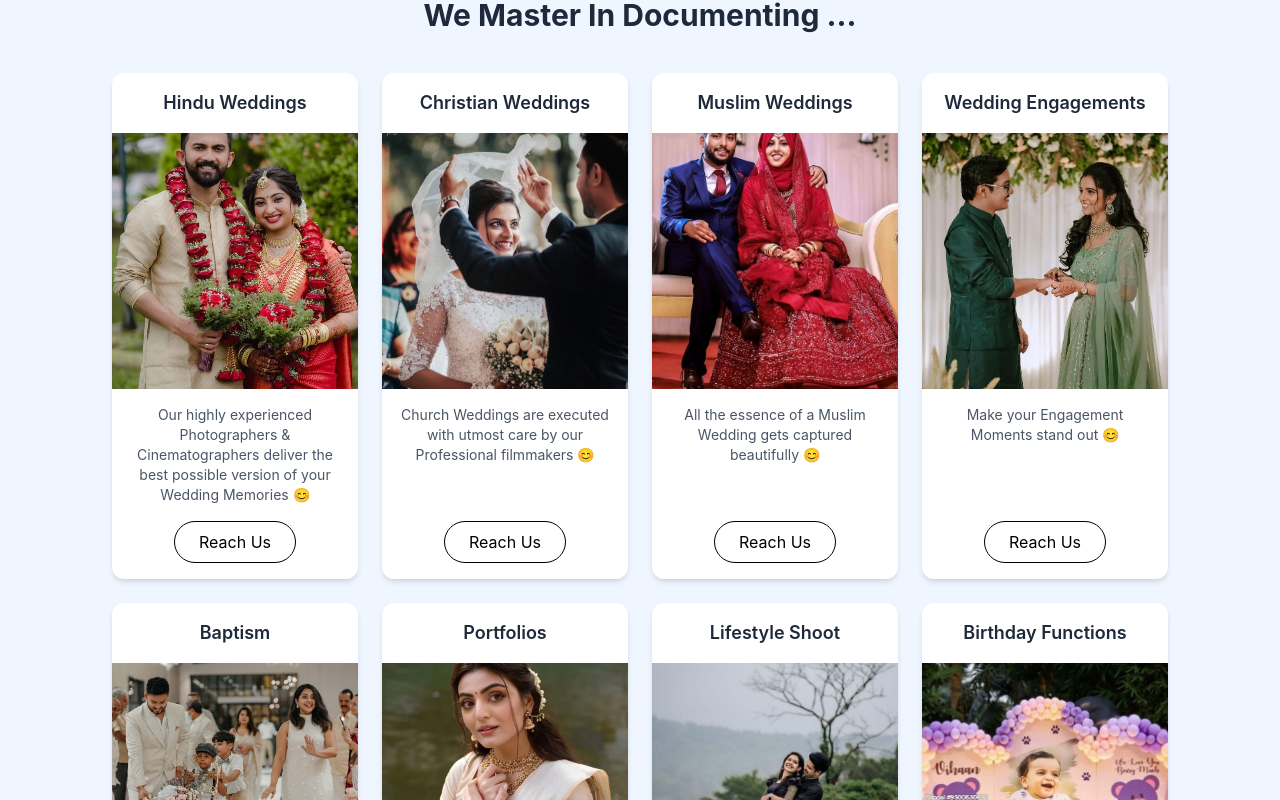
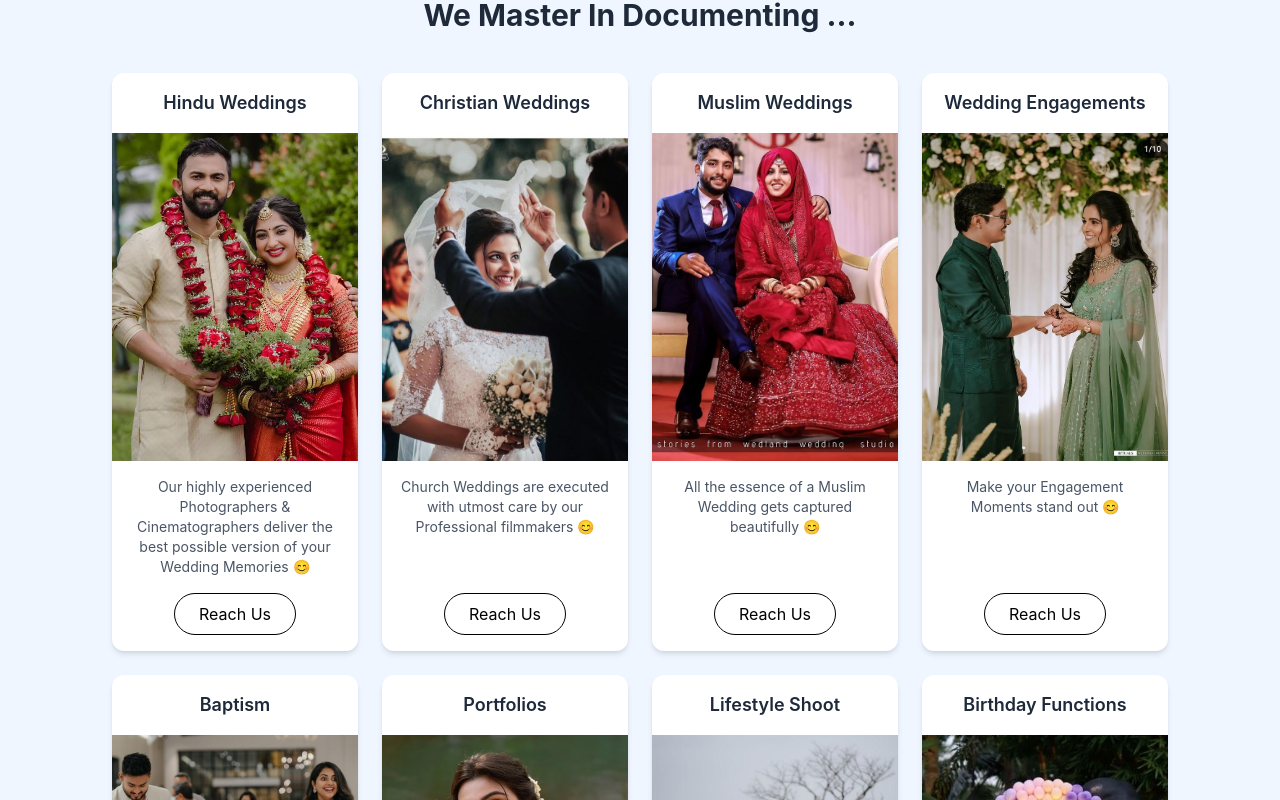
Before and after one commit to Appudevu2024/oceanaura-visuals, a React (Vite) app: page /about in a window 1280 px wide. Shown: the part 900-1700 px from the top of the page. Built offline with nearby package versions, Linux system fonts and the light colour scheme.

Commit message:
Several pages updated

```diff
--- a/src/components/Card.jsx
+++ b/src/components/Card.jsx
@@ -70,7 +70,7 @@ const Card = () => {
           <img
             src={item.src}
             alt={item.title}
-            className="w-full h-64 object-cover"
+            className="w-full aspect-[3/4] object-cover"
           />
 
           <div className="p-4 flex flex-col flex-grow justify-between">
```
Also changed, not shown: src/pages/GalleryPage.jsx (indentation only).
